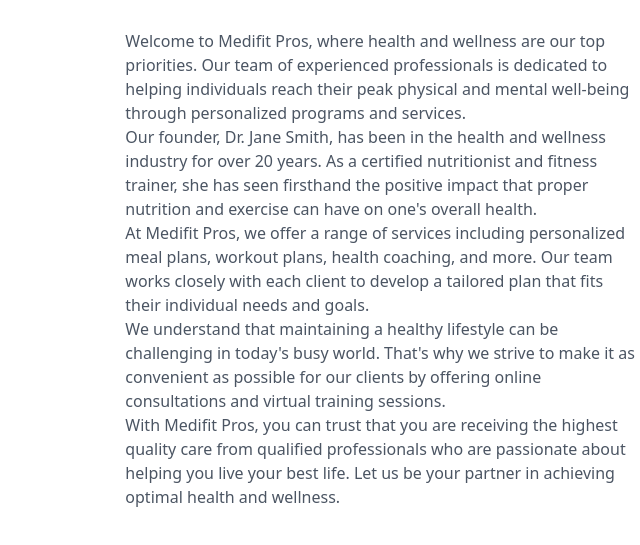
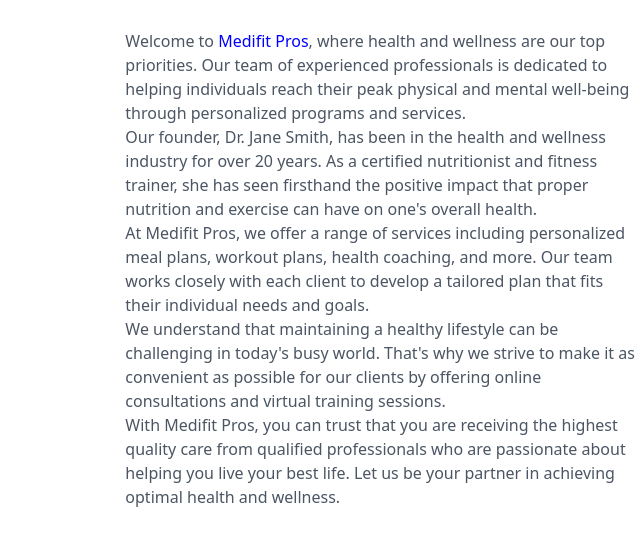
Before and after one commit to sulman34/Medi-Fit, a plain HTML site: page index.html in a window 1280 px wide. Shown: the part 3223-3768 px from the top of the page, 640-1280 px from the left. Drawn offline with nearby package versions, Linux system fonts and the light colour scheme.

Commit message:
Add files via upload

```diff
--- a/index.html
+++ b/index.html
@@ -116,7 +116,7 @@
 				<div class="mt-10 lg:mt-0">
 				   <span class="font-semibold text-base text-blue-600 mb-2 block uppercase secondary_text editable">About Us</span>
 				   <h2 class="font-bold text-3xl sm:text-4xl text-dark mb-8 primary_text editable" data-content="website-headlines">Elevate Your Health & Wellness with Medifit Pros</h2>
-				   <p class="text-base text-gray-600 mb-8 secondary_text editable" data-content="about-us">Welcome to Medifit Pros, where health and wellness are our top priorities. Our team of experienced professionals is dedicated to helping individuals reach their peak physical and mental well-being through personalized programs and services.<br>Our founder, Dr. Jane Smith, has been in the health and wellness industry for over 20 years. As a certified nutritionist and fitness trainer, she has seen firsthand the positive impact that proper nutrition and exercise can have on one's overall health.<br>At Medifit Pros, we offer a range of services including personalized meal plans, workout plans, health coaching, and more. Our team works closely with each client to develop a tailored plan that fits their individual needs and goals.<br>We understand that maintaining a healthy lifestyle can be challenging in today's busy world. That's why we strive to make it as convenient as possible for our clients by offering online consultations and virtual training sessions.<br>With Medifit Pros, you can trust that you are receiving the highest quality care from qualified professionals who are passionate about helping you live your best life. Let us be your partner in achieving optimal health and wellness.</p>
+				   <p class="text-base text-gray-600 mb-8 secondary_text editable" data-content="about-us">Welcome to <span style="color:blue;"><a href="https://medi-fits.s3.us-east-005.backblazeb2.com/index.html">Medifit Pros</a></span>, where health and wellness are our top priorities. Our team of experienced professionals is dedicated to helping individuals reach their peak physical and mental well-being through personalized programs and services.<br>Our founder, Dr. Jane Smith, has been in the health and wellness industry for over 20 years. As a certified nutritionist and fitness trainer, she has seen firsthand the positive impact that proper nutrition and exercise can have on one's overall health.<br>At Medifit Pros, we offer a range of services including personalized meal plans, workout plans, health coaching, and more. Our team works closely with each client to develop a tailored plan that fits their individual needs and goals.<br>We understand that maintaining a healthy lifestyle can be challenging in today's busy world. That's why we strive to make it as convenient as possible for our clients by offering online consultations and virtual training sessions.<br>With Medifit Pros, you can trust that you are receiving the highest quality care from qualified professionals who are passionate about helping you live your best life. Let us be your partner in achieving optimal health and wellness.</p>
 
 				</div>
 			 </div>
```
